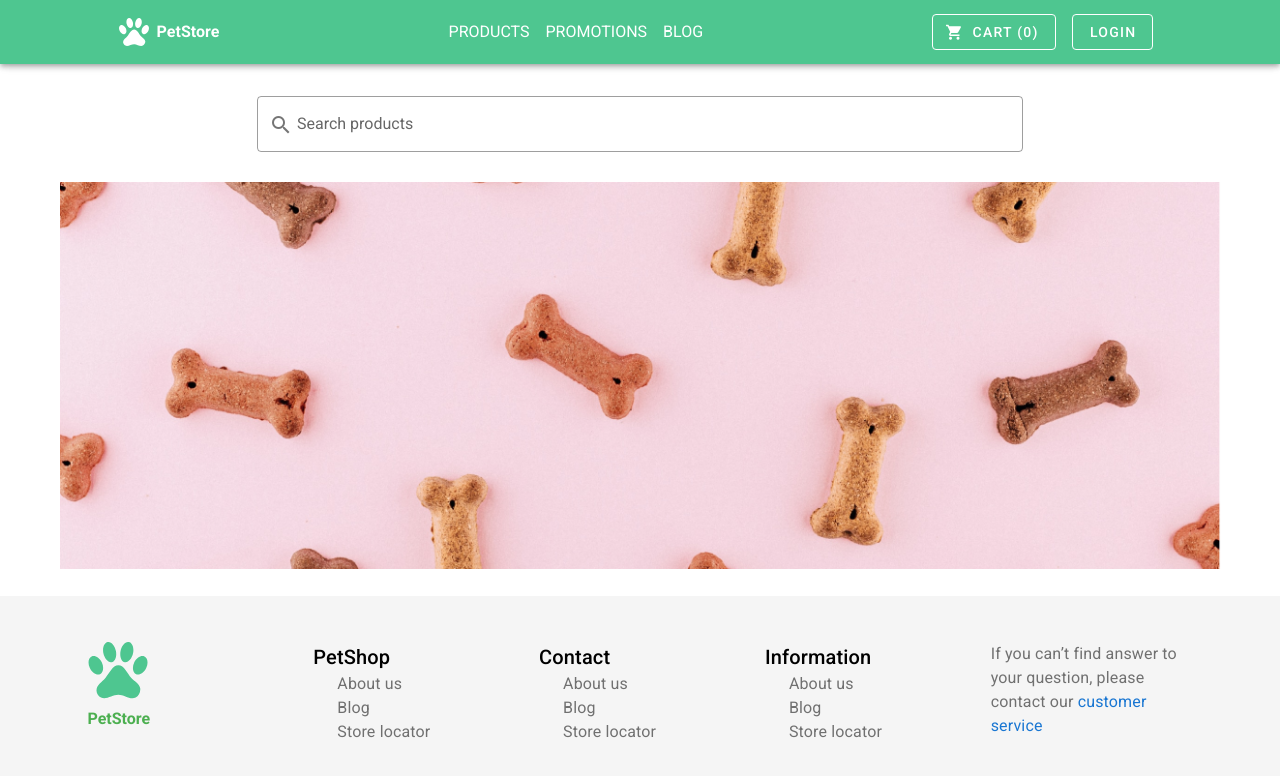
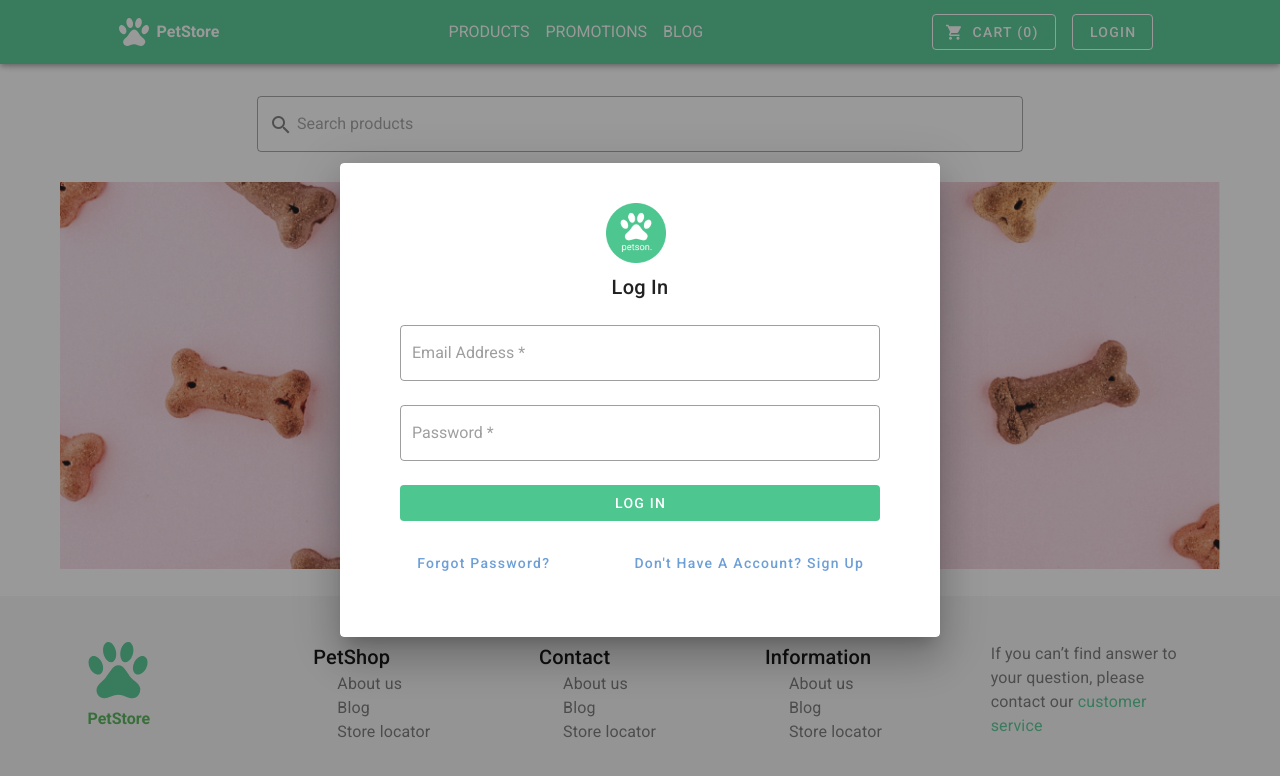
Before and after one commit to techbola/buckhill-pet-shop, a Vue app: page / in a window 1280 px wide. Both pictures are taken after a click on the button "LOGIN". Shown: the top 776 px of the page. Built offline with nearby package versions, Linux system fonts and the light colour scheme.

Commit message:
design login and register modal

```diff
--- a/src/components/Header.vue
+++ b/src/components/Header.vue
@@ -1,6 +1,6 @@
 <template>
   <v-app-bar app color="#4EC690" dark>
-    <div class="d-flex align-center">
+    <div class="logo d-flex align-center" @click="goHome">
       <v-img
         alt="Logo"
         class="shrink mr-2"
@@ -32,10 +32,25 @@
         <v-icon left dark> mdi-cart </v-icon>
         Cart (0)
       </v-btn>
-      <v-btn outlined class="ma-2 white--text"> Login </v-btn>
+      <v-btn outlined class="ma-2 white--text" @click="showLoginModal">
+        Login
+      </v-btn>
     </div>
   </v-app-bar>
 </template>
+
+<script>
+export default {
+  methods: {
+    goHome() {
+      this.$router.push({ path: "/" });
+    },
+    showLoginModal() {
+      this.$emit("show-login-modal");
+    },
+  },
+};
+</script>
 
 <style scoped>
 ::v-deep .v-toolbar__content {
@@ -53,4 +68,8 @@ nav ul li a {
   color: #ffffff;
   text-transform: uppercase;
 }
+
+.logo:hover {
+  cursor: pointer;
+}
 </style>
--- /dev/null
+++ b/src/components/Login.vue
@@ -0,0 +1,82 @@
+<template>
+  <v-dialog v-model="loginDialog" max-width="600px">
+    <v-card class="pa-6">
+      <v-card-title class="flex-column">
+        <v-img
+          alt="Logo"
+          class="shrink mr-2"
+          contain
+          src="../assets/images/logo-modal.png"
+          transition="scale-transition"
+          width="60"
+        />
+        <div class="text-h6 mt-2">Log In</div>
+      </v-card-title>
+      <v-card-text>
+        <v-container>
+          <v-row>
+            <v-col cols="12">
+              <v-text-field
+                outlined
+                placeholder="Email Address *"
+                required
+                hide-details
+              ></v-text-field>
+            </v-col>
+            <v-col cols="12">
+              <v-text-field
+                outlined
+                placeholder="Password *"
+                required
+                hide-details
+              ></v-text-field>
+            </v-col>
+            <v-col cols="12">
+              <v-btn
+                block
+                depressed
+                color="primary white--text"
+                @click="loginDialog = false"
+              >
+                Log In
+              </v-btn>
+            </v-col>
+            <v-col cols="12" class="d-flex justify-space-between">
+              <v-btn
+                plain
+                color="blue darken-3"
+                @click="forgotPassword"
+                class="text-capitalize"
+                >Forgot password?</v-btn
+              >
+              <v-btn
+                plain
+                color="blue darken-3"
+                @click="showRegisterModal"
+                class="text-capitalize"
+                >Don't have a account? Sign Up</v-btn
+              >
+            </v-col>
+          </v-row>
+        </v-container>
+      </v-card-text>
+    </v-card>
+  </v-dialog>
+</template>
+
+<script>
+export default {
+  props: {
+    loginDialog: Boolean,
+  },
+  methods: {
+    showRegisterModal() {
+      this.$emit("show-register");
+    },
+    forgotPassword() {
+      this.loginDialog = false;
+      this.$router.push({ name: "ForgotPassword" });
+    },
+  },
+};
+</script>
--- /dev/null
+++ b/src/components/Register.vue
@@ -0,0 +1,95 @@
+<template>
+  <v-dialog v-model="registerDialog" max-width="600px">
+    <v-card class="pa-6">
+      <v-card-title class="flex-column">
+        <v-img
+          alt="Logo"
+          class="shrink mr-2"
+          contain
+          src="../assets/images/logo-modal.png"
+          transition="scale-transition"
+          width="60"
+        />
+        <div class="text-h6 mt-2">Sign Up</div>
+      </v-card-title>
+      <v-card-text>
+        <v-container>
+          <v-row>
+            <v-col cols="12" md="6">
+              <v-text-field
+                outlined
+                placeholder="First Name *"
+                required
+                hide-details
+              ></v-text-field>
+            </v-col>
+            <v-col cols="12" md="6">
+              <v-text-field
+                outlined
+                placeholder="Last Name *"
+                required
+                hide-details
+              ></v-text-field>
+            </v-col>
+            <v-col cols="12">
+              <v-text-field
+                outlined
+                placeholder="Email Address *"
+                required
+                hide-details
+              ></v-text-field>
+            </v-col>
+            <v-col cols="12">
+              <v-text-field
+                outlined
+                placeholder="Password *"
+                required
+                hide-details
+              ></v-text-field>
+            </v-col>
+            <v-col cols="12">
+              <v-text-field
+                outlined
+                placeholder="Confirm Password *"
+                required
+                hide-details
+              ></v-text-field>
+            </v-col>
+            <v-col cols="12">
+              <v-btn
+                block
+                depressed
+                color="primary white--text"
+                @click="registerDialog = false"
+              >
+                Sign Up
+              </v-btn>
+            </v-col>
+            <v-col cols="12" class="d-flex justify-center">
+              <v-btn
+                plain
+                color="blue darken-3"
+                @click="showLoginModal"
+                class="text-capitalize"
+                >Already have an account? Log In</v-btn
+              >
+            </v-col>
+          </v-row>
+        </v-container>
+      </v-card-text>
+    </v-card>
+  </v-dialog>
+</template>
+
+<script>
+export default {
+  props: {
+    registerDialog: Boolean,
+  },
+  methods: {
+    showLoginModal() {
+      this.$emit("show-login");
+    },
+  },
+};
+</script>
--- a/src/plugins/vuetify.js
+++ b/src/plugins/vuetify.js
@@ -1,7 +1,17 @@
-import Vue from 'vue';
-import Vuetify from 'vuetify/lib/framework';
+import Vue from "vue";
+import Vuetify from "vuetify/lib/framework";
 
 Vue.use(Vuetify);
 
 export default new Vuetify({
+  theme: {
+    themes: {
+      light: {
+        primary: "#4EC690",
+        secondary: "#b0bec5",
+        accent: "#8c9eff",
+        error: "#b71c1c",
+      },
+    },
+  },
 });
--- a/src/router/index.js
+++ b/src/router/index.js
@@ -16,6 +16,11 @@ const routes = [
         path: "/",
         component: () => import("../views/Home.vue"),
         name: "Home",
+      },
+      {
+        path: "/forgot-password",
+        component: () => import("../views/ForgotPassword.vue"),
+        name: "ForgotPassword",
       },
     ],
   },
--- /dev/null
+++ b/src/views/ForgotPassword.vue
@@ -0,0 +1,3 @@
+<template>
+  <div>Forgot password</div>
+</template>
--- a/src/views/Home.vue
+++ b/src/views/Home.vue
@@ -6,7 +6,7 @@
           <v-col sm="8">
             <v-text-field
               outlined
-              label="Search products"
+              placeholder="Search products"
               prepend-inner-icon="mdi-magnify"
             ></v-text-field>
           </v-col>
--- a/src/views/Layout.vue
+++ b/src/views/Layout.vue
@@ -1,21 +1,40 @@
 <template>
   <v-app>
-    <Header />
+    <Header @show-login-modal="showLogin" />
     <v-main>
       <router-view />
     </v-main>
     <Footer />
+
+    <!-- Login Dialog -->
+    <Login :loginDialog="loginDialog" @show-register="showRegister" />
+
+    <!-- Register Dialog -->
+    <Register :registerDialog="registerDialog" @show-login="showLogin" />
   </v-app>
 </template>
 
 <script>
 import Header from "../components/Header.vue";
 import Footer from "../components/Footer.vue";
+import Login from "../components/Login.vue";
+import Register from "../components/Register.vue";
 export default {
   name: "App",
   data: () => ({
-    //
+    loginDialog: false,
+    registerDialog: false,
   }),
-  components: { Header, Footer },
+  components: { Header, Footer, Login, Register },
+  methods: {
+    showLogin() {
+      this.loginDialog = true;
+      this.registerDialog = false;
+    },
+    showRegister() {
+      this.loginDialog = false;
+      this.registerDialog = true;
+    },
+  },
 };
 </script>
```
Also changed, not shown: src/views/HomeView.vue (deleted, +0 -15 lines), src/assets/images/logo-modal.png (added).
